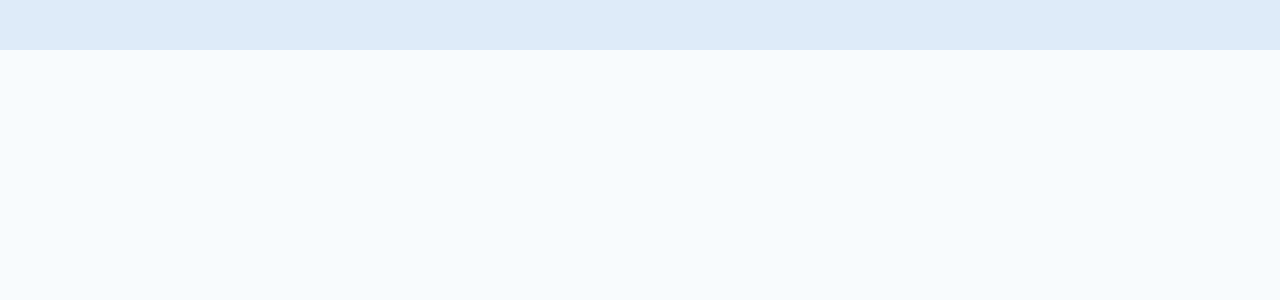
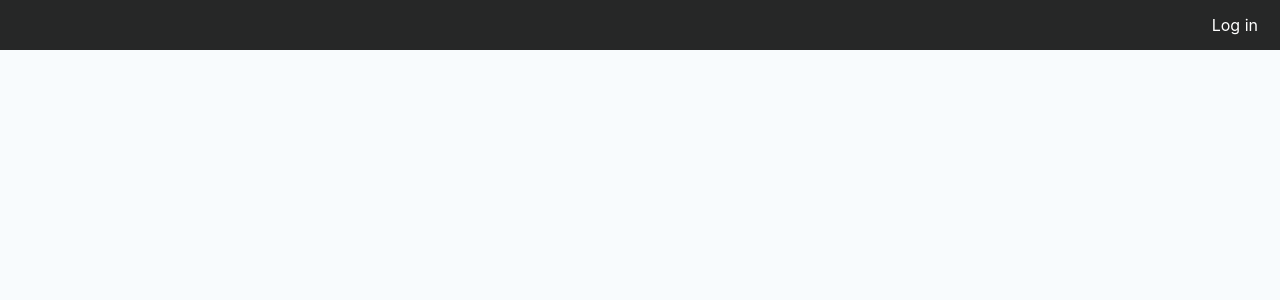
Before and after one commit to hyunshim/TravelMap, a React (Create React App) app: page / in a window 1280 px wide. Shown: the top 300 px of the page. Built offline with nearby package versions, Linux system fonts and the light colour scheme.

Commit message:
Add log-in button

```diff
--- a/src/components/navigation/NavigationBar.js
+++ b/src/components/navigation/NavigationBar.js
@@ -8,6 +8,7 @@ class NavigationBar extends React.Component {
     render() {
         return (
             <div class="nav">
+                <a href="#">Log in</a>
             </div>
         )
     }
--- a/src/components/navigation/NavigationBar.scss
+++ b/src/components/navigation/NavigationBar.scss
@@ -3,4 +3,13 @@
 .nav {
   background: $app-navigation-primary;
   height: 50px;
+  display: flex;
+
+  > a {
+    color: white;
+    text-decoration: none;
+    margin: auto 7px;
+    margin-left: auto;
+    padding: 8px 15px;
+  }
 }
--- a/src/utils/_variables.scss
+++ b/src/utils/_variables.scss
@@ -1,2 +1,5 @@
 $app-background-primary: #F8FBFD;
-$app-navigation-primary: #DEEBF9;
+
+$app-navigation-primary: #262727;
+
+$app-button-primary: #B4B0EC;
```
